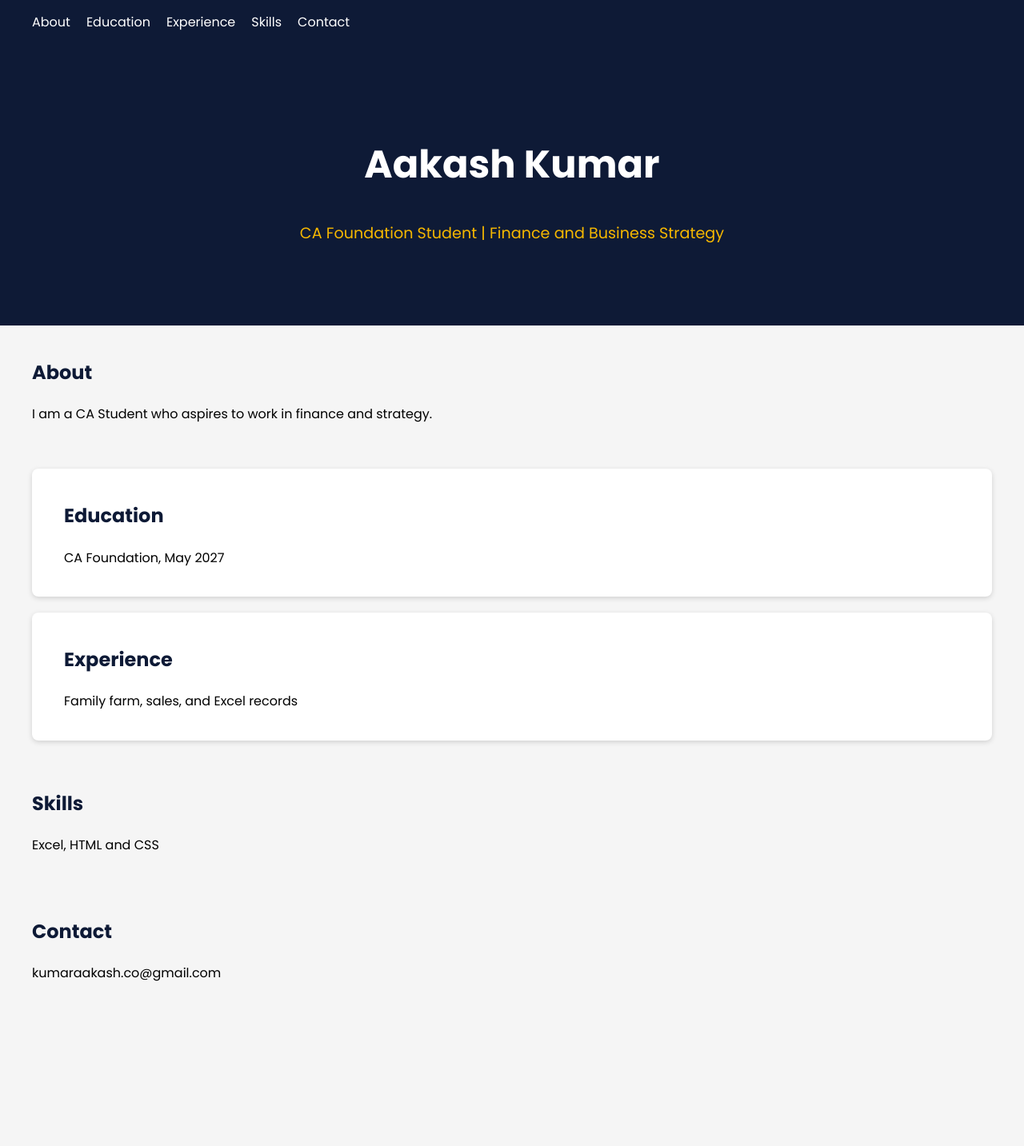
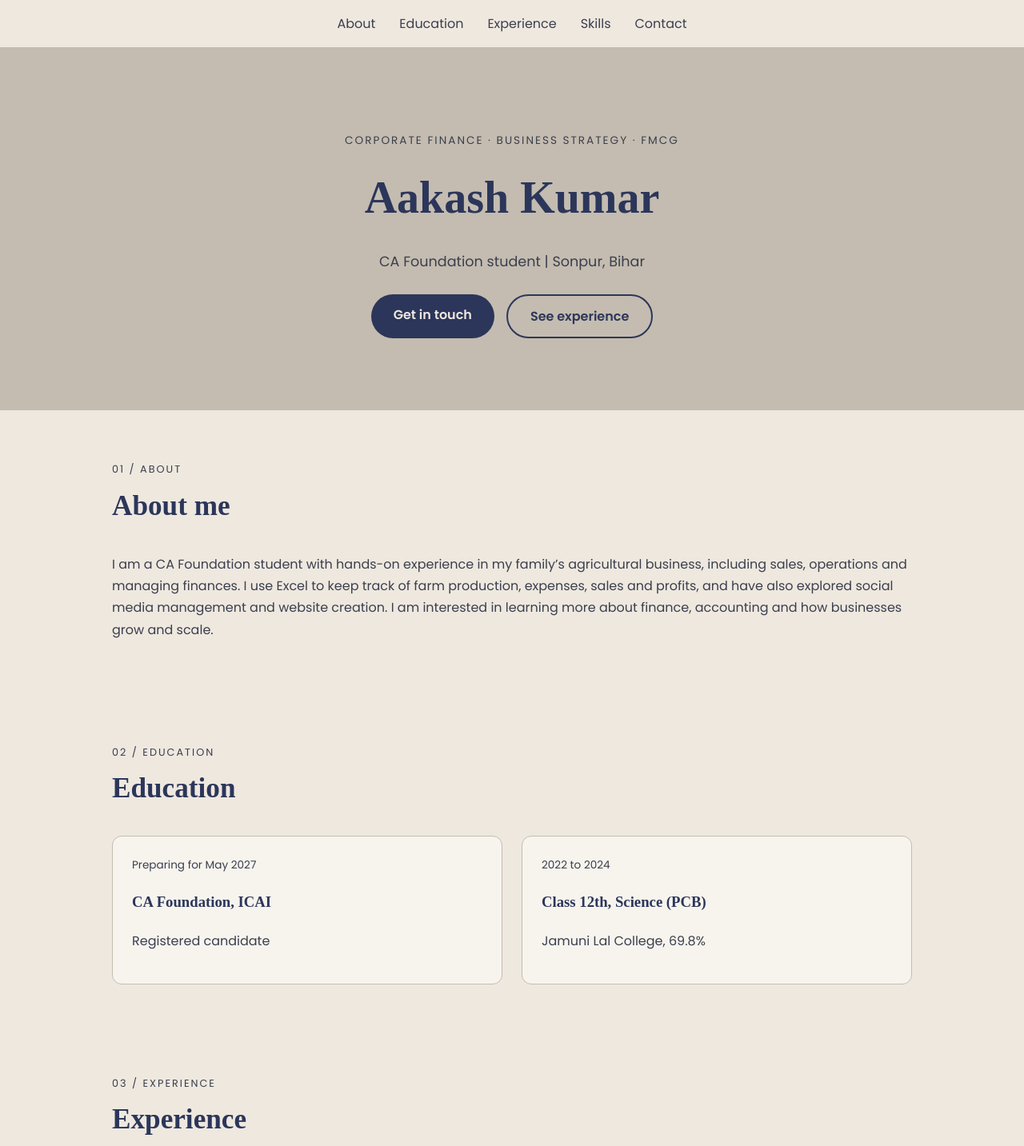
Before and after one commit to its-ashworks/resume-website, a plain HTML site: page index.html in a window 1280 px wide. Shown: the top 1433 px of the page at 80% size. Before the commit the page ends 1266 px from the top, so only its background shows below. Drawn offline with Linux system fonts and the light colour scheme.

Commit message:
Add files via upload

```diff
--- a/index.html
+++ b/index.html
@@ -14,34 +14,94 @@
     <a href="#skills">Skills</a>
     <a href="#contact">Contact</a>
 </nav>
-<header class="hero">
+
+<header class="hero" id="home">
+    <p class="eyebrow">Corporate Finance · Business Strategy · FMCG</p>
     <h1>Aakash Kumar</h1>
-    <p>CA Foundation Student | Finance and Business Strategy</p>
+    <p class="tagline">CA Foundation student | Sonpur, Bihar</p>
+    <div class="buttons">
+        <a href="#contact" class="btn">Get in touch</a>
+        <a href="#experience" class="btn btn-outline">See experience</a>
+    </div>
 </header>
 
+<main>
     <section id="about">
-    <h2>About</h2>
-    <p>I am a CA Student who aspires to work in finance and strategy.</p>
+        <p class="label">01 / About</p>
+        <h2>About me</h2>
+        <p>I am a CA Foundation student with hands-on experience in my family’s agricultural business, including sales, operations and managing finances. I use Excel to keep track of farm production, expenses, sales and profits, and have also explored social media management and website creation. I am interested in learning more about finance, accounting and how businesses grow and scale.</p>
     </section>
 
-<section class="card" id="education">
+    <section id="education">
+        <p class="label">02 / Education</p>
         <h2>Education</h2>
-    <p>CA Foundation, May 2027</p>
+        <div class="grid">
+            <article class="card">
+                <p class="meta">Preparing for May 2027</p>
+                <h3>CA Foundation, ICAI</h3>
+                <p>Registered candidate</p>
+            </article>
+            <article class="card">
+                <p class="meta">2022 to 2024</p>
+                <h3>Class 12th, Science (PCB)</h3>
+                <p>Jamuni Lal College, 69.8%</p>
+            </article>
+        </div>
     </section>
 
-<section class="card" id="experience">
+    <section id="experience">
+        <p class="label">03 / Experience</p>
         <h2>Experience</h2>
-<p>Family farm, sales, and Excel records</p>
+        <div class="grid">
+            <article class="card">
+                <p class="meta">2024 to Present</p>
+                <h3>Agricultural Operations and Finance</h3>
+                <p class="place">Family Owned Farm, Bihar</p>
+                <ul>
+                    <li>Sales and price negotiation</li>
+                    <li>Excel records and profit per crop</li>
+                </ul>
+            </article>
+            <article class="card">
+                <p class="meta">2026</p>
+                <h3>Social Media Management</h3>
+                <p class="place">BS Automobile Service Centre</p>
+                <ul>
+                    <li>managed social media</li>
+                </ul>
+            </article>
+        </div>
     </section>
 
     <section id="skills">
-<h2>Skills</h2>
-<p>Excel, HTML and CSS</p>
+        <p class="label">04 / Skills</p>
+        <h2>Skills and interests</h2>
+        <h3>Technical</h3>
+        <ul class="tags">
+            <li>Microsoft Excel</li>
+            <li>HTML and CSS</li>
+        </ul>
+        <h3>Business</h3>
+        <ul class="tags">
+            <li>Business Communication</li>
+            <li>Operations</li>
+        </ul>
+        <h3>Areas of interest</h3>
+        <ul class="tags">
+            <li>Corporate Finance</li>
+            <li>Business Strategy</li>
+            <li>FMCG and Consumer Business</li>
+        </ul>
     </section>
 
     <section id="contact">
-<h2>Contact</h2>
-<p>kumaraakash.co@gmail.com</p>
+        <p class="label">05 / Contact</p>
+        <h2>Open to learning and opportunities</h2>
+        <p><a href="mailto:kumaraakash.co@gmail.com">kumaraakash.co@gmail.com</a></p>
+        <p><a href="PASTE-YOUR-LINKEDIN-URL-HERE">LinkedIn profile</a></p>
     </section>
+</main>
+
+<footer>Aakash Kumar | Built with HTML and CSS</footer>
 </body>
 </html>
--- a/style.css
+++ b/style.css
@@ -1,61 +1,180 @@
 :root {
-    --navy: #0e1a36;
-    --white: #ffffff;
-    --gold: #f5b700;
+    --cream: #EEE8DF;
+    --beige: #C4BCB0;
+    --ocean: #2C365A;
+    --text: #3B3F4E;
+    --card: #F7F4EE;
 }
+
 body {
-    font-family: 'poppins' , Arial, sans-serif;
-    background-color: #f5f5f5;
-    line-height: 1.6;
+    font-family: 'Poppins', Arial, sans-serif;
+    background-color: var(--cream);
+    color: var(--text);
+    line-height: 1.7;
     margin: 0;
 }
-h1, h2 {
-    color: var(--navy);
-}
-section {
-    padding: 20px 40px;
+
+h1, h2, h3 {
+    font-family: 'Playfair Display', serif;
+    color: var(--ocean);
 }
 
-.card {
-    background-color: var(--white);
-    margin: 20px 40px;
-    border-radius: 8px;
-    box-shadow: 0 2px 6px rgba(0, 0, 0, 0.15);
+a {
+    color: var(--ocean);
+    font-weight: 600;
 }
+
+/* NAV */
 nav {
     display: flex;
-    gap: 20px;
-    padding: 15px 40px;
-    background-color: var(--navy);
+    justify-content: center;
+    gap: 30px;
+    padding: 16px;
+    background-color: var(--cream);
+    border-bottom: 1px solid var(--beige);
     position: sticky;
     top: 0;
 }
 
 nav a {
-    color: var(--white);
+    color: var(--text);
+    text-decoration: none;
+    font-weight: 500;
+}
+
+nav a:hover {
+    color: var(--ocean);
+    text-decoration: underline;
+}
+
+/* HERO */
+.hero {
+    background-color: var(--beige);
+    text-align: center;
+    padding: 90px 20px;
+}
+
+.eyebrow {
+    letter-spacing: 2px;
+    text-transform: uppercase;
+    font-size: 0.85rem;
+}
+
+.hero h1 {
+    font-size: 3.5rem;
+    margin: 10px 0;
+}
+
+.tagline {
+    font-size: 1.1rem;
+}
+
+.buttons {
+    display: flex;
+    justify-content: center;
+    gap: 15px;
+    margin-top: 25px;
+    flex-wrap: wrap;
+}
+
+.btn {
+    background-color: var(--ocean);
+    color: var(--cream);
+    padding: 12px 28px;
+    border-radius: 30px;
     text-decoration: none;
 }
 
-nav a:hover {
-    text-decoration: underline;
-}
-h1 {
-    padding: 20px 40px 0;
+.btn-outline {
+    background-color: transparent;
+    color: var(--ocean);
+    border: 2px solid var(--ocean);
 }
 
-.hero {
-    background-color: var(--navy);
-    text-align: center;
-    padding: 80px 20px;
+/* LAYOUT */
+main {
+    max-width: 1000px;
+    margin: 0 auto;
+    padding: 0 24px;
 }
 
-.hero h1 {
-    color: var(--white);
-    padding: 0;
-    font-size: 3rem;
+section {
+    padding: 50px 0;
+    scroll-margin-top: 70px;
 }
 
-.hero p {
-    color: var(--gold);
-    font-size: 1.2rem;
+.label {
+    letter-spacing: 2px;
+    text-transform: uppercase;
+    font-size: 0.8rem;
+    margin-bottom: 0;
 }
+
+h2 {
+    font-size: 2.2rem;
+    margin-top: 5px;
+}
+
+/* CARDS */
+.grid {
+    display: grid;
+    grid-template-columns: repeat(auto-fit, minmax(280px, 1fr));
+    gap: 24px;
+}
+
+.card {
+    background-color: var(--card);
+    border: 1px solid var(--beige);
+    border-radius: 12px;
+    padding: 24px;
+    transition: transform 0.2s;
+}
+
+.card:hover {
+    transform: translateY(-4px);
+}
+
+.meta {
+    color: var(--text);
+    font-size: 0.85rem;
+    margin: 0;
+}
+
+.place {
+    font-weight: 500;
+    margin-top: 0;
+}
+
+/* TAGS */
+.tags {
+    display: flex;
+    flex-wrap: wrap;
+    gap: 10px;
+    list-style: none;
+    padding: 0;
+}
+
+.tags li {
+    background-color: var(--beige);
+    padding: 6px 18px;
+    border-radius: 20px;
+}
+
+/* FOOTER */
+footer {
+    background-color: var(--ocean);
+    color: var(--cream);
+    text-align: center;
+    padding: 24px;
+}
+
+/* MOBILE */
+@media (max-width: 600px) {
+    nav {
+        flex-wrap: wrap;
+        gap: 15px;
+    }
+    .hero h1 {
+        font-size: 2.4rem;
+    }
+}
```
Lines whose indentation alone changed are shown as unchanged.
